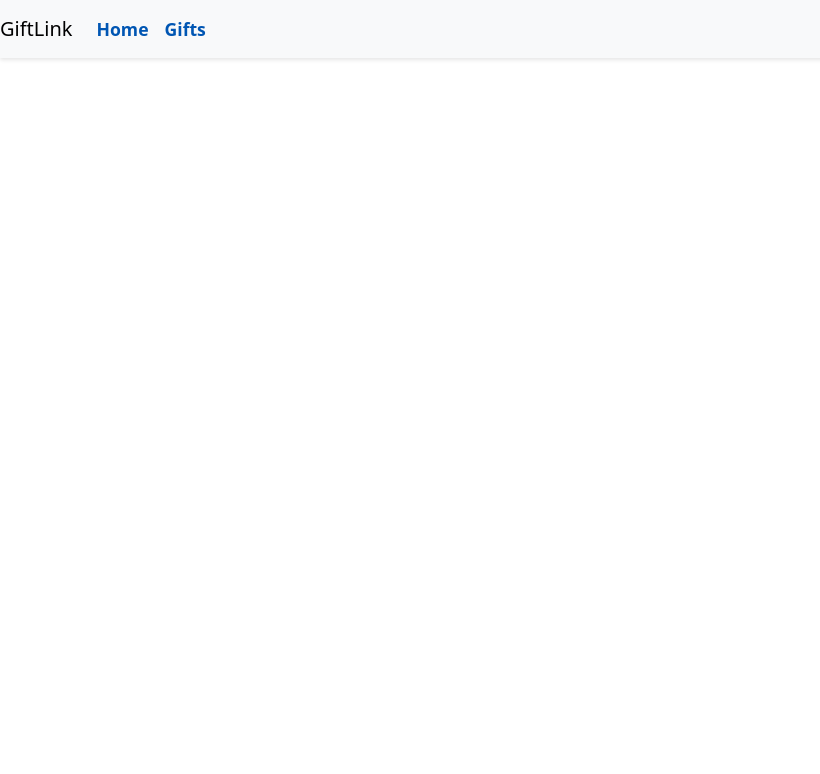
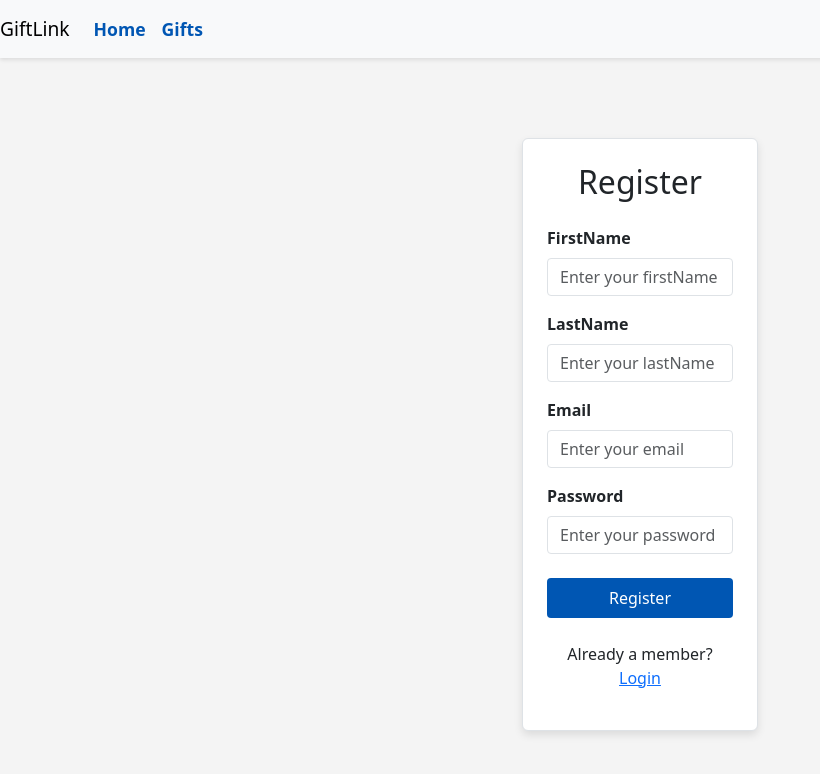
Before and after one commit to paranjijanardhanvishal/fullstack-capstone-project, a React (Create React App) app in the folder giftlink-frontend/: page /app/register in a window 1280 px wide. Before the commit this address had no page. Shown: the top 774 px of the page, without its empty margins (0-820 px from the left). Built offline with nearby package versions, Linux system fonts and the light colour scheme.

Commit message:
Created Register and Login Pages

```diff
--- a/giftlink-frontend/src/App.js
+++ b/giftlink-frontend/src/App.js
@@ -1,9 +1,11 @@
 import React from 'react';
 import { Routes, Route } from 'react-router-dom';
 import MainPage from './components/MainPage/MainPage';
+import LoginPage from './components/LoginPage/LoginPage';
+import RegisterPage from './components/RegisterPage/RegisterPage';
+import 'bootstrap/dist/css/bootstrap.min.css';
+import './App.css';
 import Navbar from './components/Navbar/Navbar';
-import './App.css';
-import 'bootstrap/dist/css/bootstrap.min.css';
 
 function App() {
   return (
@@ -12,6 +14,8 @@ function App() {
       <Routes>
         <Route path="/" element={<MainPage />} />
         <Route path="/app" element={<MainPage />} />
+        <Route path="/app/login" element={<LoginPage />} />
+        <Route path="/app/register" element={<RegisterPage />} />
       </Routes>
     </>
   );
--- /dev/null
+++ b/giftlink-frontend/src/components/LoginPage/LoginPage.css
@@ -0,0 +1,43 @@
+.login-card {
+    background-color: #fff;
+    box-shadow: 0px 4px 8px rgba(0,0,0,0.1);
+}
+
+.login-card .form-label {
+    font-weight: 600;
+}
+
+.login-card input {
+    border-radius: 0.25rem;
+}
+
+.login-card .btn {
+    padding: 0.5rem 1rem;
+    border-radius: 0.25rem;
+}
+
+.login-card .btn-primary {
+    background-color: #0056b3;
+    border: none;
+}
+
+.login-card .btn-secondary {
+    background-color: #dc3545;
+    border: none;
+}
+
+.login-card .text-primary {
+    color: #0056b3;
+}
+
+.login-card .text-secondary {
+    color: #6c757d;
+}
+
+a.text-primary:hover {
+    text-decoration: underline;
+}
+
+a.text-secondary:hover {
+    text-decoration: underline;
+}
--- /dev/null
+++ b/giftlink-frontend/src/components/LoginPage/LoginPage.js
@@ -0,0 +1,77 @@
+import React, { useState } from 'react';
+import './LoginPage.css';
+
+function LoginPage() {
+
+    const [email, setEmail] = useState('');
+    const [password, setPassword] = useState('');
+
+    const handleLogin = async (e) => {
+        e.preventDefault();
+        console.log("Inside handleLogin");
+    };
+
+    return (
+        <div className="container mt-5">
+            <div className="row justify-content-center">
+                <div className="col-md-6 col-lg-4">
+
+                    <div className="login-card p-4 border rounded">
+
+                        <h2 className="text-center mb-4 font-weight-bold">
+                            Login
+                        </h2>
+
+                        <div className="mb-3">
+                            <label htmlFor="email" className="form-label">
+                                Email
+                            </label>
+
+                            <input
+                                id="email"
+                                type="text"
+                                className="form-control"
+                                placeholder="Enter your email"
+                                value={email}
+                                onChange={(e)=>setEmail(e.target.value)}
+                            />
+                        </div>
+
+                        <div className="mb-4">
+                            <label htmlFor="password" className="form-label">
+                                Password
+                            </label>
+
+                            <input
+                                id="password"
+                                type="password"
+                                className="form-control"
+                                placeholder="Enter your password"
+                                value={password}
+                                onChange={(e)=>setPassword(e.target.value)}
+                            />
+                        </div>
+
+                        <button
+                            className="btn btn-primary w-100 mb-3"
+                            onClick={handleLogin}
+                        >
+                            Login
+                        </button>
+
+                        <p className="mt-4 text-center">
+                            New here?{" "}
+                            <a href="/app/register" className="text-primary">
+                                Register Here
+                            </a>
+                        </p>
+
+                    </div>
+
+                </div>
+            </div>
+        </div>
+    );
+}
+
+export default LoginPage;
--- a/giftlink-frontend/src/components/MainPage/MainPage.js
+++ b/giftlink-frontend/src/components/MainPage/MainPage.js
@@ -7,33 +7,45 @@ function MainPage() {
     const navigate = useNavigate();
 
     useEffect(() => {
-        // Task 1: Fetch all gifts
+        // Fetch all gifts
         const fetchGifts = async () => {
             try {
-                let url = `${urlConfig.backendUrl}/api/gifts`
+                const url = `${urlConfig.backendUrl}/api/gifts`;
                 const response = await fetch(url);
+
                 if (!response.ok) {
-                    throw new Error(`HTTP error; ${response.status}`)
+                    throw new Error(`HTTP error: ${response.status}`);
                 }
+
                 const data = await response.json();
                 setGifts(data);
             } catch (error) {
-                console.log('Fetch error: ' + error.message);
+                console.log("Fetch error: " + error.message);
             }
         };
 
         fetchGifts();
     }, []);
 
-    // Task 2: Navigate to details page
+    // Navigate to details page
     const goToDetailsPage = (productId) => {
         navigate(`/app/product/${productId}`);
     };
 
-    // Task 3: Format timestamp
+    // Format timestamp
     const formatDate = (timestamp) => {
         const date = new Date(timestamp * 1000);
-        return date.toLocaleDateString('default', { month: 'long', day: 'numeric', year: 'numeric' });
+        return date.toLocaleString("default", {
+            month: "long",
+            day: "numeric",
+            year: "numeric"
+        });
+    };
+
+    const getConditionClass = (condition) => {
+        return condition === "New"
+            ? "list-group-item-success"
+            : "list-group-item-warning";
     };
 
     return (
@@ -41,23 +53,42 @@ function MainPage() {
             <div className="row">
                 {gifts.map((gift) => (
                     <div key={gift.id} className="col-md-4 mb-4">
-                        <div className="card h-100" onClick={() => goToDetailsPage(gift.id)} style={{ cursor: 'pointer' }}>
+                        <div className="card product-card">
 
-                            {/* Task 4: Display gift image or placeholder */}
+                            {/* Gift image or placeholder */}
                             <div className="image-placeholder">
                                 {gift.image ? (
-                                    <img src={gift.image} alt={gift.name} className="card-img-top" />
+                                    <img src={gift.image} alt={gift.name} />
                                 ) : (
-                                    <div className="no-image-available">No Image Available</div>
+                                    <div className="no-image-available">
+                                        No Image Available
+                                    </div>
                                 )}
                             </div>
 
                             <div className="card-body">
-                                {/* Task 5: Display gift name */}
-                                <h5 className="card-title">{gift.name}</h5>
 
-                                {/* Task 6: Display formatted date */}
-                                <p className="card-text">{formatDate(gift.date_added)}</p>
+                                {/* Gift name */}
+                                <h5 className="card-title">
+                                    {gift.name}
+                                </h5>
+
+                                <p className={`card-text ${getConditionClass(gift.condition)}`}>
+                                    {gift.condition}
+                                </p>
+
+                                {/* Formatted date */}
+                                <p className="card-text date-added">
+                                    {formatDate(gift.date_added)}
+                                </p>
+
+                                <button
+                                    onClick={() => goToDetailsPage(gift.id)}
+                                    className="btn btn-primary w-100"
+                                >
+                                    View Details
+                                </button>
+
                             </div>
                         </div>
                     </div>
--- /dev/null
+++ b/giftlink-frontend/src/components/RegisterPage/RegisterPage.css
@@ -0,0 +1,43 @@
+.register-card {
+    background-color: #fff;
+    box-shadow: 0px 4px 8px rgba(0,0,0,0.1);
+}
+
+.register-card .form-label {
+    font-weight: 600;
+}
+
+.register-card input {
+    border-radius: 0.25rem;
+}
+
+.register-card .btn {
+    padding: 0.5rem 1rem;
+    border-radius: 0.25rem;
+}
+
+.register-card .btn-primary {
+    background-color: #0056b3;
+    border: none;
+}
+
+.register-card .btn-secondary {
+    background-color: #dc3545;
+    border: none;
+}
+
+.register-card .text-primary {
+    color: #0056b3;
+}
+
+.register-card .text-secondary {
+    color: #6c757d;
+}
+
+a.text-primary:hover {
+    text-decoration: underline;
+}
+
+a.text-secondary:hover {
+    text-decoration: underline;
+}
--- /dev/null
+++ b/giftlink-frontend/src/components/RegisterPage/RegisterPage.js
@@ -0,0 +1,90 @@
+import React, { useState } from 'react';
+import './RegisterPage.css';
+
+function RegisterPage() {
+    const [firstName, setFirstName] = useState('');
+    const [lastName, setLastName] = useState('');
+    const [email, setEmail] = useState('');
+    const [password, setPassword] = useState('');
+
+    const handleRegister = async () => {
+        console.log("Register invoked");
+    };
+
+    return (
+        <div className="container mt-5">
+            <div className="row justify-content-center">
+                <div className="col-md-6 col-lg-4">
+                    <div className="register-card p-4 border rounded">
+                        <h2 className="text-center mb-4 font-weight-bold">Register</h2>
+
+                        <div className="mb-3">
+                            <label htmlFor="firstName" className="form-label">FirstName</label>
+                            <input
+                                id="firstName"
+                                type="text"
+                                className="form-control"
+                                placeholder="Enter your firstName"
+                                value={firstName}
+                                onChange={(e) => setFirstName(e.target.value)}
+                            />
+                        </div>
+
+                        <div className="mb-3">
+                            <label htmlFor="lastName" className="form-label">LastName</label>
+                            <input
+                                id="lastName"
+                                type="text"
+                                className="form-control"
+                                placeholder="Enter your lastName"
+                                value={lastName}
+                                onChange={(e) => setLastName(e.target.value)}
+                            />
+                        </div>
+
+                        <div className="mb-3">
+                            <label htmlFor="email" className="form-label">Email</label>
+                            <input
+                                id="email"
+                                type="text"
+                                className="form-control"
+                                placeholder="Enter your email"
+                                value={email}
+                                onChange={(e) => setEmail(e.target.value)}
+                            />
+                        </div>
+
+                        <div className="mb-4">
+                            <label htmlFor="password" className="form-label">Password</label>
+                            <input
+                                id="password"
+                                type="password"
+                                className="form-control"
+                                placeholder="Enter your password"
+                                value={password}
+                                onChange={(e) => setPassword(e.target.value)}
+                            />
+                        </div>
+
+                        <button
+                            className="btn btn-primary w-100 mb-3"
+                            onClick={handleRegister}
+                        >
+                            Register
+                        </button>
+
+                        <p className="mt-4 text-center">
+                            Already a member?{" "}
+                            <a href="/app/login" className="text-primary">
+                                Login
+                            </a>
+                        </p>
+
+                    </div>
+                </div>
+            </div>
+        </div>
+    );
+}
+
+export default RegisterPage;
```
Also changed, not shown: giftlink-frontend/src/components/Navbar/Navbar.js (+2 -6 lines). Lines whose indentation alone changed are shown as unchanged.
